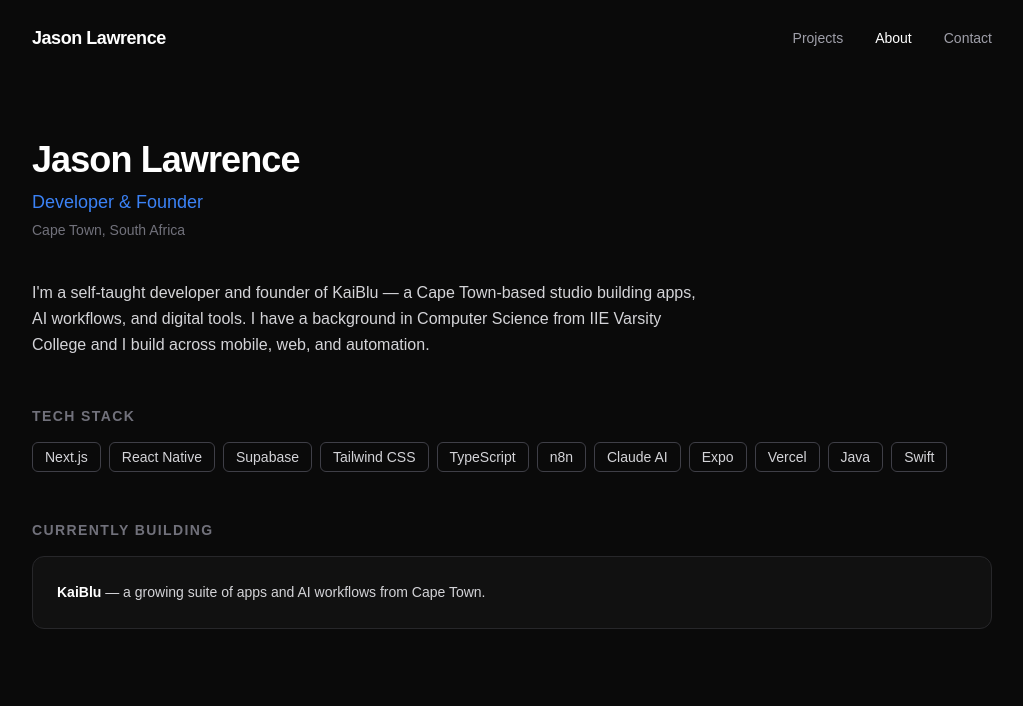
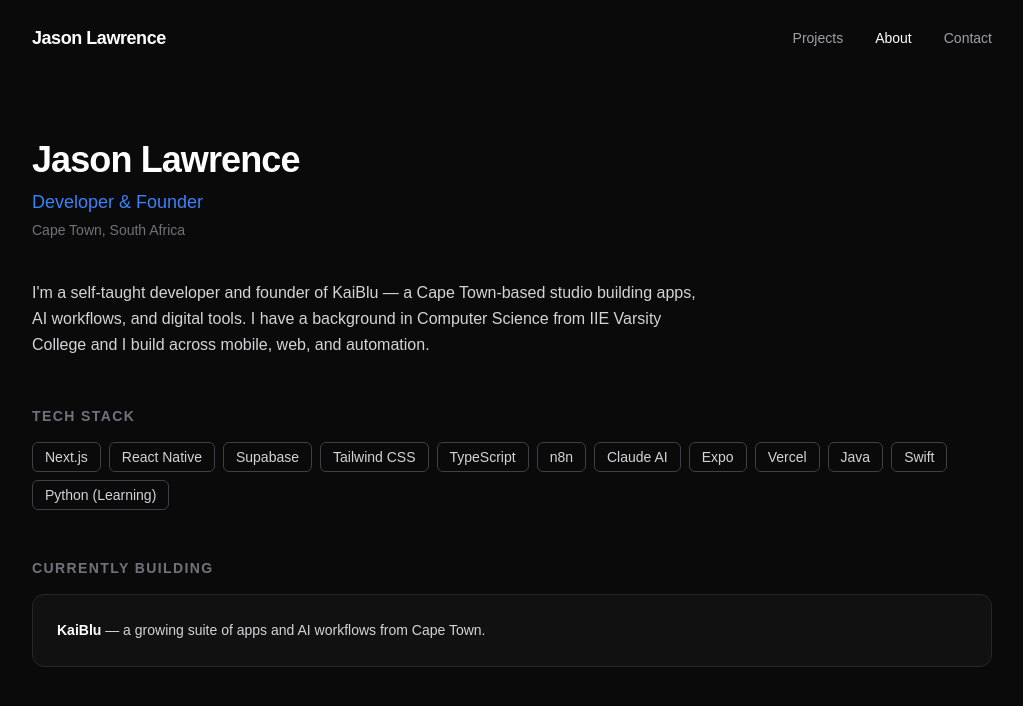
Before and after one commit to Jdlaw95/jason-portfolio, a Next.js app: page /about in a window 1280 px wide. Shown: the top 706 px of the page, without its empty margins (128-1151 px from the left). Built offline with nearby package versions, Linux system fonts and the light colour scheme.

Commit message:
Fixed homepage nav component to display my full name and added that im learning python

```diff
--- a/app/about/page.tsx
+++ b/app/about/page.tsx
@@ -12,6 +12,7 @@ const skills = [
   "Vercel",
   "Java",
   "Swift",
+  "Python (Learning)",
 
 ];
 
```
